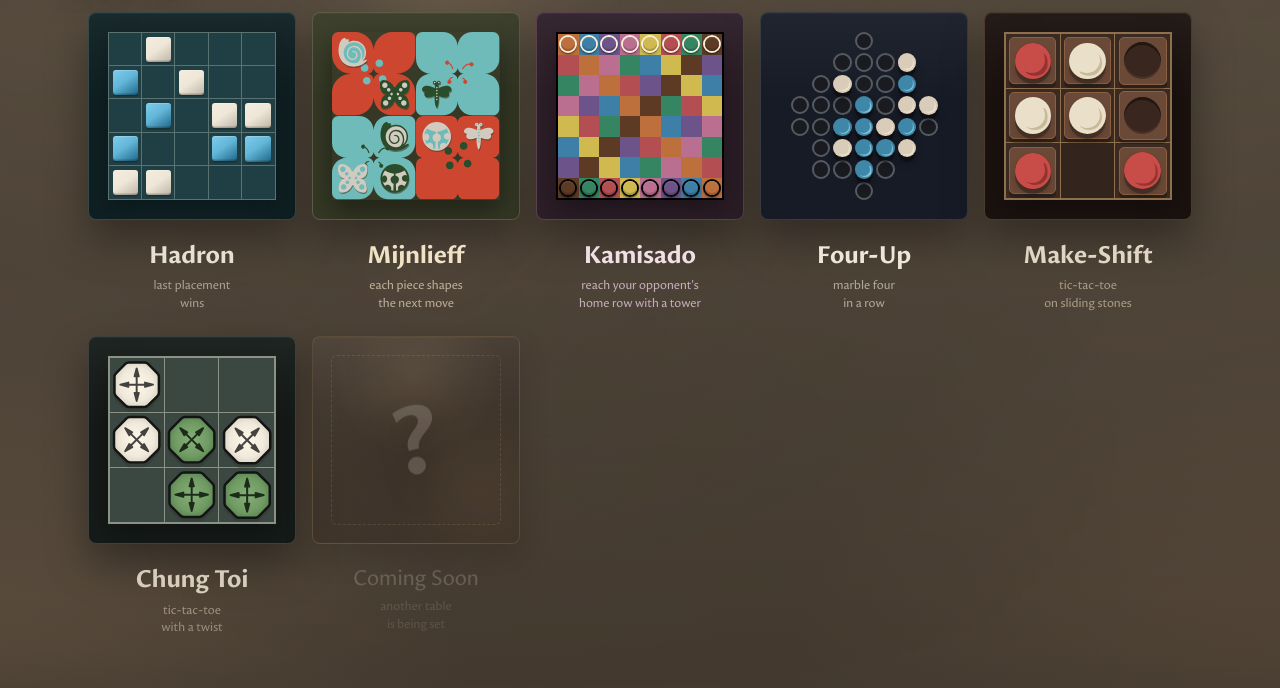
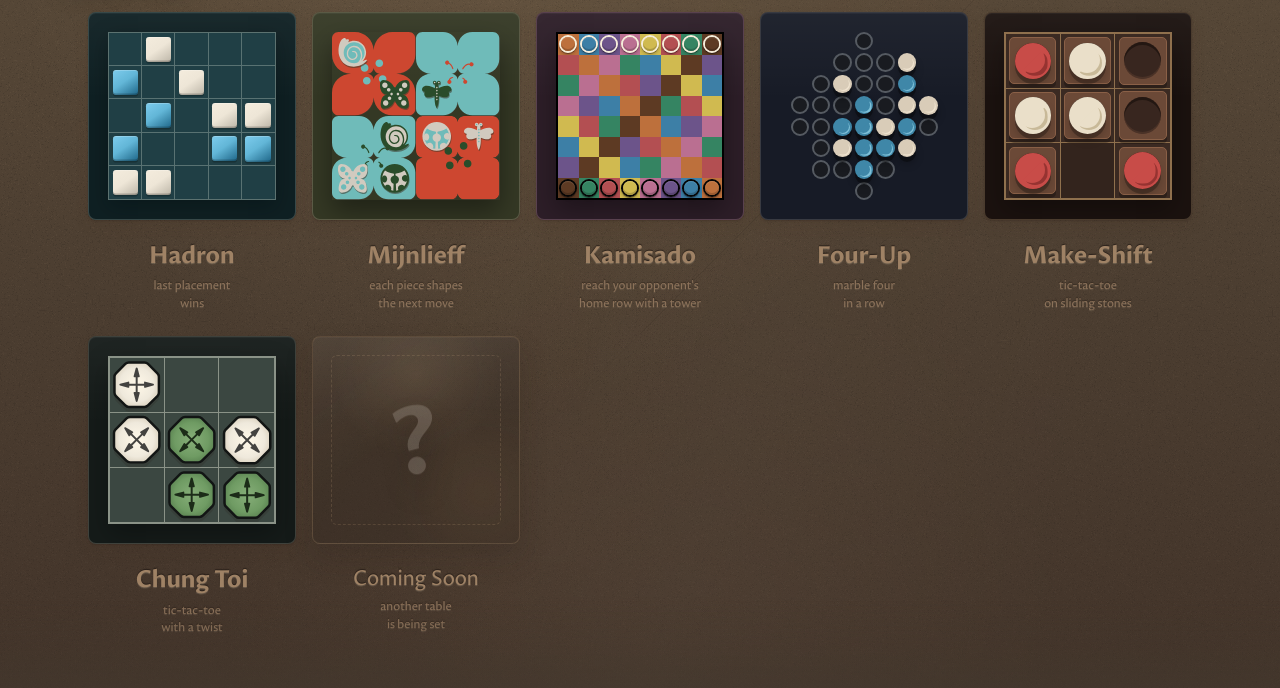
Before and after one commit to hlaspoor/junjie-play, a website built with Vite: page index.html in a window 1280 px wide. Shown: the part 66-754 px from the top of the page. Built offline with nearby package versions, Linux system fonts and the light colour scheme.

Commit message:
Refine homepage sand texture

```diff
--- a/src/styles.css
+++ b/src/styles.css
@@ -68,31 +68,26 @@ a {
   overflow-x: hidden;
   padding: 20px 32px 68px;
   background:
-    radial-gradient(circle at 0% 100%, rgba(216, 178, 135, 0.16), transparent 31%),
-    radial-gradient(circle at 100% 100%, rgba(176, 137, 98, 0.14), transparent 33%),
-    linear-gradient(180deg, #53483b 0%, #4a4035 58%, #43392f 100%);
+    radial-gradient(ellipse at 38% 0%, rgba(225, 187, 136, 0.1), transparent 42%),
+    linear-gradient(180deg, #584938 0%, #4b3d30 48%, #423329 100%);
 }
 
 .page-shell::after {
   position: absolute;
-  top: -18vh;
-  left: 15vw;
+  inset: 0;
   z-index: 0;
-  width: min(460px, 38vw);
-  height: 70vh;
   pointer-events: none;
   content: "";
   background:
-    radial-gradient(ellipse at 50% 0%, rgba(244, 219, 184, 0.16), transparent 52%),
-    linear-gradient(108deg, transparent 12%, rgba(244, 219, 184, 0.13) 42%, rgba(216, 178, 135, 0.055) 55%, transparent 78%);
-  filter: blur(18px);
-  opacity: 0.68;
-  transform: rotate(-15deg);
-  transform-origin: 50% 0%;
-  mask-image:
-    linear-gradient(to right, transparent 0%, black 32%, black 68%, transparent 100%),
-    linear-gradient(to bottom, black 0%, rgba(0, 0, 0, 0.72) 45%, transparent 100%);
-  mask-composite: intersect;
+    repeating-conic-gradient(rgba(255, 255, 255, 0.07) 0.00002%, rgba(255, 255, 255, 0) 0.00008%, rgba(255, 255, 255, 0) 0.0008%, rgba(255, 255, 255, 0) 0.00008%),
+    repeating-conic-gradient(rgba(0, 0, 0, 0.1) 0.000001%, rgba(255, 255, 255, 0) 0.00005%, rgba(255, 255, 255, 0) 0.00035%, rgba(255, 255, 255, 0) 0.00005%),
+    radial-gradient(ellipse at 50% 0%, rgba(244, 219, 184, 0.11), transparent 48%),
+    linear-gradient(108deg, transparent 14%, rgba(244, 219, 184, 0.075) 42%, rgba(174, 121, 71, 0.045) 56%, transparent 79%);
+  filter: none;
+  opacity: 0.3;
+  transform: rotate(180deg);
+  transform-origin: 50% 50%;
+  mask-image: linear-gradient(to bottom, rgba(0, 0, 0, 0.62) 0%, black 18%, rgba(0, 0, 0, 0.58) 100%);
 }
 
 .page-shell::before {
@@ -101,12 +96,13 @@ a {
   pointer-events: none;
   content: "";
   background-image:
-    radial-gradient(ellipse at 19% 9%, rgba(244, 219, 184, 0.055), transparent 42%),
-    radial-gradient(ellipse at 82% 18%, rgba(255, 236, 203, 0.032), transparent 46%),
-    radial-gradient(ellipse at 47% 74%, rgba(34, 27, 22, 0.16), transparent 58%),
-    linear-gradient(104deg, transparent 0 26%, rgba(244, 219, 184, 0.018) 42%, transparent 62% 100%);
-  opacity: 0.78;
-  mask-image: linear-gradient(to bottom, transparent 0%, black 12%, rgba(0, 0, 0, 0.66) 48%, rgba(0, 0, 0, 0.2) 78%, transparent 100%);
+    repeating-conic-gradient(rgba(0, 0, 0, 0.18) 0.000001%, rgba(255, 255, 255, 0) 0.00005%, rgba(255, 255, 255, 0) 0.00035%, rgba(255, 255, 255, 0) 0.00005%),
+    repeating-conic-gradient(rgba(255, 255, 255, 0.14) 0.00002%, rgba(255, 255, 255, 0) 0.00008%, rgba(255, 255, 255, 0) 0.0008%, rgba(255, 255, 255, 0) 0.00008%),
+    linear-gradient(104deg, transparent 0 30%, rgba(244, 219, 184, 0.012) 44%, transparent 64% 100%);
+  opacity: 0.68;
+  filter: blur(0.7px);
+  mix-blend-mode: overlay;
+  mask-image: linear-gradient(to bottom, rgba(0, 0, 0, 0.52) 0%, black 18%, rgba(0, 0, 0, 0.76) 78%, rgba(0, 0, 0, 0.42) 100%);
 }
 
 .hero {
@@ -191,7 +187,8 @@ a {
   border-radius: 8px;
   background: rgba(26, 28, 32, 0.9);
   box-shadow:
-    0 20px 42px rgba(0, 0, 0, 0.36),
+    0 1px 2px rgba(38, 25, 18, 0.22),
+    0 7px 14px rgba(69, 48, 34, 0.14),
     inset 0 1px 0 rgba(255, 255, 255, 0.04);
   transition:
     border-color 160ms ease,
@@ -205,7 +202,8 @@ a.game-card {
 a.game-card:hover {
   border-color: rgba(240, 223, 229, 0.34);
   box-shadow:
-    0 26px 54px rgba(0, 0, 0, 0.42),
+    0 2px 3px rgba(38, 25, 18, 0.24),
+    0 9px 18px rgba(69, 48, 34, 0.16),
     inset 0 1px 0 rgba(255, 255, 255, 0.05);
 }
 
@@ -361,26 +359,41 @@ a.game-card:hover {
 
 .card-copy h2 {
   margin: 0;
-  color: #eaded4;
+  color: #9f8265;
   font-size: 24px;
   line-height: 1.1;
+  text-shadow:
+    0 1px 1px rgba(255, 241, 210, 0.2),
+    0 -1px 1px rgba(25, 18, 14, 0.62),
+    0 0 1px rgba(36, 25, 19, 0.32);
 }
 
 .card-copy p {
   margin: 9px 0 0;
-  color: rgba(232, 220, 210, 0.68);
+  color: rgba(151, 123, 96, 0.84);
   font-size: 12px;
   line-height: 1.45;
+  text-shadow:
+    0 1px 1px rgba(255, 241, 210, 0.14),
+    0 -1px 1px rgba(25, 18, 14, 0.44);
+}
+
+.game-tile .card-copy h2 {
+  color: #9f8265;
+}
+
+.game-tile .card-copy p {
+  color: rgba(151, 123, 96, 0.84);
 }
 
 .placeholder-copy h2 {
-  color: rgba(232, 220, 210, 0.22);
+  color: rgba(142, 115, 89, 0.44);
   font-size: 21px;
   font-weight: 400;
 }
 
 .placeholder-copy p {
-  color: rgba(232, 220, 210, 0.16);
+  color: rgba(142, 115, 89, 0.34);
 }
 
 .board {
```
